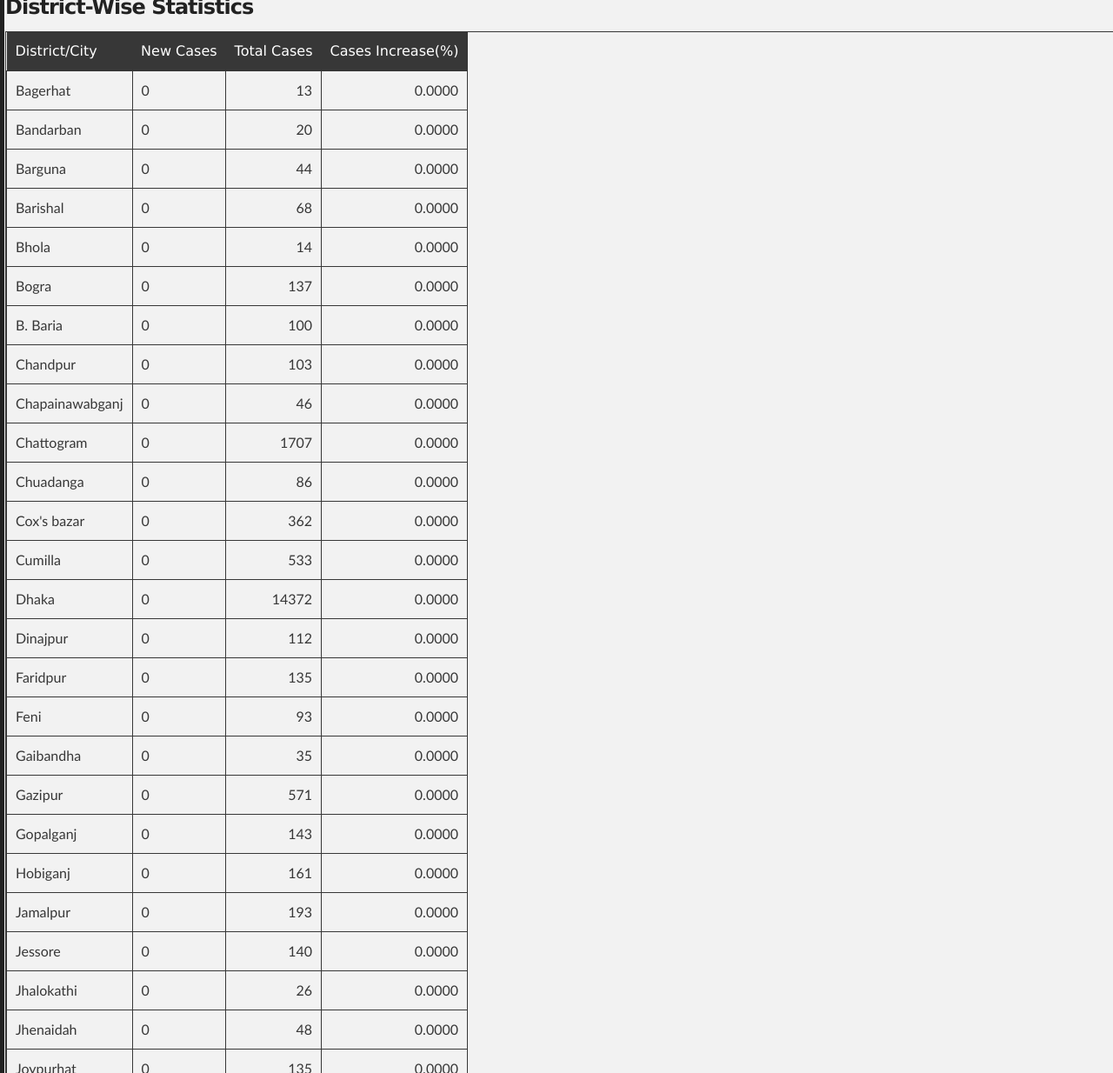
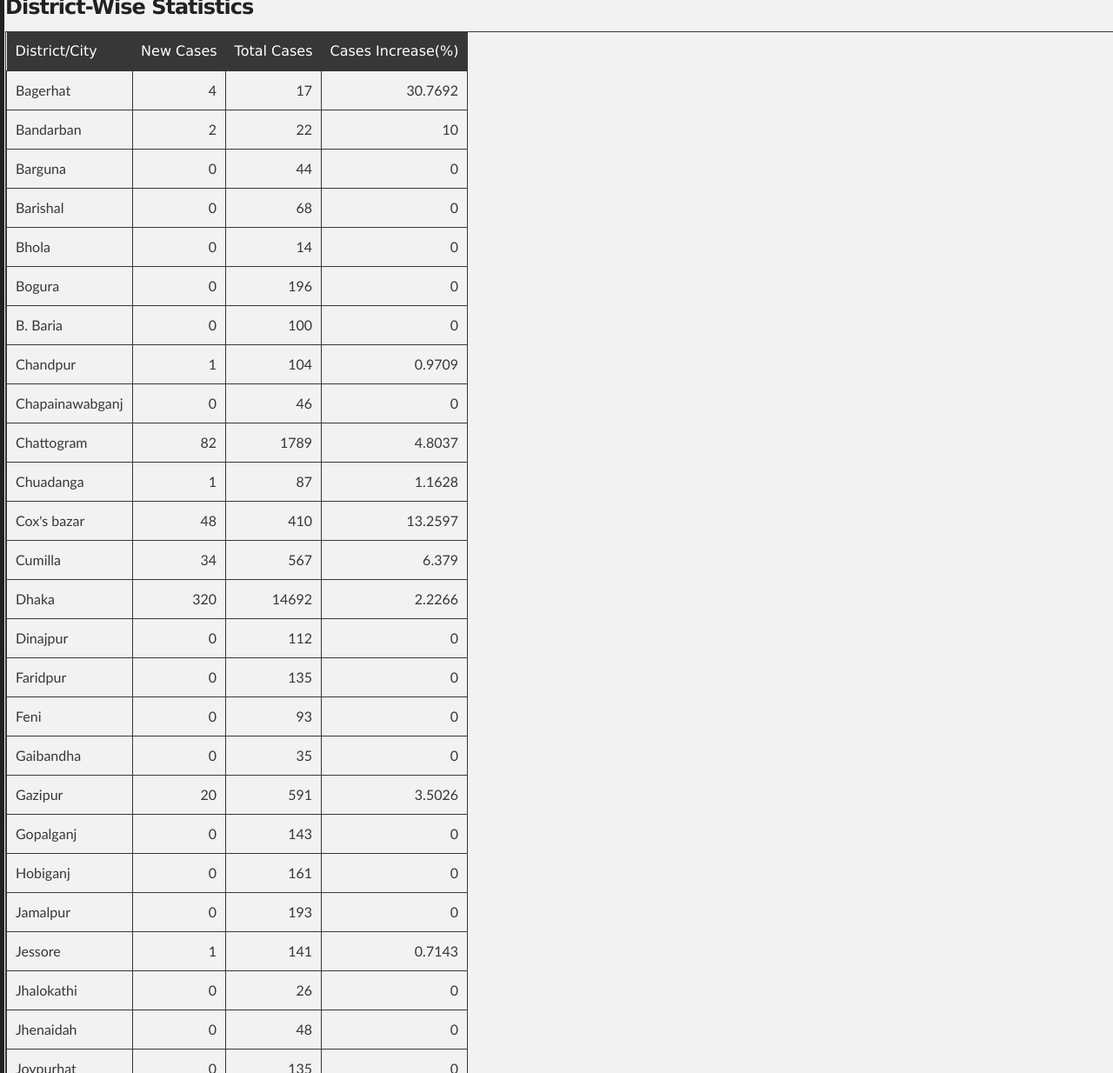
Before and after one commit to promitbasak/covid19bd, a Jekyll site: the page index.html, which Jekyll copies as it is, in a window 1280 px wide and 1400 px high, scrolled down 3997 px. Shown: the part 166-1400 px from the top of the window at 87% size. Built offline with Jekyll 4.4.1, drawn with Linux system fonts in a browser that asks for light colours; some of the changed text lies outside the part shown.

Commit message:
Update index.html

```diff
--- a/index.html
+++ b/index.html
@@ -127,387 +127,387 @@
 </tr></thead>
 <tbody><tr>
 <td>Bagerhat</td>
-<td>0</td>
-<td align="right">13</td>
-<td align="right">0.0000</td>
+<td align="right">4</td>
+<td align="right">17</td>
+<td align="right">30.7692</td>
 </tr>
 <tr>
 <td>Bandarban</td>
-<td>0</td>
+<td align="right">2</td>
+<td align="right">22</td>
+<td align="right">10</td>
+</tr>
+<tr>
+<td>Barguna</td>
+<td align="right">0</td>
+<td align="right">44</td>
+<td align="right">0</td>
+</tr>
+<tr>
+<td>Barishal</td>
+<td align="right">0</td>
+<td align="right">68</td>
+<td align="right">0</td>
+</tr>
+<tr>
+<td>Bhola</td>
+<td align="right">0</td>
+<td align="right">14</td>
+<td align="right">0</td>
+</tr>
+<tr>
+<td>Bogura</td>
+<td align="right">0</td>
+<td align="right">196</td>
+<td align="right">0</td>
+</tr>
+<tr>
+<td>B. Baria</td>
+<td align="right">0</td>
+<td align="right">100</td>
+<td align="right">0</td>
+</tr>
+<tr>
+<td>Chandpur</td>
+<td align="right">1</td>
+<td align="right">104</td>
+<td align="right">0.9709</td>
+</tr>
+<tr>
+<td>Chapainawabganj</td>
+<td align="right">0</td>
+<td align="right">46</td>
+<td align="right">0</td>
+</tr>
+<tr>
+<td>Chattogram</td>
+<td align="right">82</td>
+<td align="right">1789</td>
+<td align="right">4.8037</td>
+</tr>
+<tr>
+<td>Chuadanga</td>
+<td align="right">1</td>
+<td align="right">87</td>
+<td align="right">1.1628</td>
+</tr>
+<tr>
+<td>Cox&#39;s bazar</td>
+<td align="right">48</td>
+<td align="right">410</td>
+<td align="right">13.2597</td>
+</tr>
+<tr>
+<td>Cumilla</td>
+<td align="right">34</td>
+<td align="right">567</td>
+<td align="right">6.379</td>
+</tr>
+<tr>
+<td>Dhaka</td>
+<td align="right">320</td>
+<td align="right">14692</td>
+<td align="right">2.2266</td>
+</tr>
+<tr>
+<td>Dinajpur</td>
+<td align="right">0</td>
+<td align="right">112</td>
+<td align="right">0</td>
+</tr>
+<tr>
+<td>Faridpur</td>
+<td align="right">0</td>
+<td align="right">135</td>
+<td align="right">0</td>
+</tr>
+<tr>
+<td>Feni</td>
+<td align="right">0</td>
+<td align="right">93</td>
+<td align="right">0</td>
+</tr>
+<tr>
+<td>Gaibandha</td>
+<td align="right">0</td>
+<td align="right">35</td>
+<td align="right">0</td>
+</tr>
+<tr>
+<td>Gazipur</td>
 <td align="right">20</td>
-<td align="right">0.0000</td>
-</tr>
-<tr>
-<td>Barguna</td>
-<td>0</td>
-<td align="right">44</td>
-<td align="right">0.0000</td>
-</tr>
-<tr>
-<td>Barishal</td>
-<td>0</td>
-<td align="right">68</td>
-<td align="right">0.0000</td>
-</tr>
-<tr>
-<td>Bhola</td>
-<td>0</td>
-<td align="right">14</td>
-<td align="right">0.0000</td>
-</tr>
-<tr>
-<td>Bogra</td>
-<td>0</td>
-<td align="right">137</td>
-<td align="right">0.0000</td>
-</tr>
-<tr>
-<td>B. Baria</td>
-<td>0</td>
-<td align="right">100</td>
-<td align="right">0.0000</td>
-</tr>
-<tr>
-<td>Chandpur</td>
-<td>0</td>
-<td align="right">103</td>
-<td align="right">0.0000</td>
-</tr>
-<tr>
-<td>Chapainawabganj</td>
-<td>0</td>
-<td align="right">46</td>
-<td align="right">0.0000</td>
-</tr>
-<tr>
-<td>Chattogram</td>
-<td>0</td>
-<td align="right">1707</td>
-<td align="right">0.0000</td>
-</tr>
-<tr>
-<td>Chuadanga</td>
-<td>0</td>
-<td align="right">86</td>
-<td align="right">0.0000</td>
-</tr>
-<tr>
-<td>Cox&#39;s bazar</td>
-<td>0</td>
-<td align="right">362</td>
-<td align="right">0.0000</td>
-</tr>
-<tr>
-<td>Cumilla</td>
-<td>0</td>
-<td align="right">533</td>
-<td align="right">0.0000</td>
-</tr>
-<tr>
-<td>Dhaka</td>
-<td>0</td>
-<td align="right">14372</td>
-<td align="right">0.0000</td>
-</tr>
-<tr>
-<td>Dinajpur</td>
-<td>0</td>
-<td align="right">112</td>
-<td align="right">0.0000</td>
-</tr>
-<tr>
-<td>Faridpur</td>
-<td>0</td>
+<td align="right">591</td>
+<td align="right">3.5026</td>
+</tr>
+<tr>
+<td>Gopalganj</td>
+<td align="right">0</td>
+<td align="right">143</td>
+<td align="right">0</td>
+</tr>
+<tr>
+<td>Hobiganj</td>
+<td align="right">0</td>
+<td align="right">161</td>
+<td align="right">0</td>
+</tr>
+<tr>
+<td>Jamalpur</td>
+<td align="right">0</td>
+<td align="right">193</td>
+<td align="right">0</td>
+</tr>
+<tr>
+<td>Jessore</td>
+<td align="right">1</td>
+<td align="right">141</td>
+<td align="right">0.7143</td>
+</tr>
+<tr>
+<td>Jhalokathi</td>
+<td align="right">0</td>
+<td align="right">26</td>
+<td align="right">0</td>
+</tr>
+<tr>
+<td>Jhenaidah</td>
+<td align="right">0</td>
+<td align="right">48</td>
+<td align="right">0</td>
+</tr>
+<tr>
+<td>Joypurhat</td>
+<td align="right">0</td>
 <td align="right">135</td>
-<td align="right">0.0000</td>
-</tr>
-<tr>
-<td>Feni</td>
-<td>0</td>
-<td align="right">93</td>
-<td align="right">0.0000</td>
-</tr>
-<tr>
-<td>Gaibandha</td>
-<td>0</td>
-<td align="right">35</td>
-<td align="right">0.0000</td>
-</tr>
-<tr>
-<td>Gazipur</td>
-<td>0</td>
-<td align="right">571</td>
-<td align="right">0.0000</td>
-</tr>
-<tr>
-<td>Gopalganj</td>
-<td>0</td>
-<td align="right">143</td>
-<td align="right">0.0000</td>
-</tr>
-<tr>
-<td>Hobiganj</td>
-<td>0</td>
-<td align="right">161</td>
-<td align="right">0.0000</td>
-</tr>
-<tr>
-<td>Jamalpur</td>
-<td>0</td>
-<td align="right">193</td>
-<td align="right">0.0000</td>
-</tr>
-<tr>
-<td>Jessore</td>
-<td>0</td>
-<td align="right">140</td>
-<td align="right">0.0000</td>
-</tr>
-<tr>
-<td>Jhalokathi</td>
-<td>0</td>
+<td align="right">0</td>
+</tr>
+<tr>
+<td>Khagrachari</td>
+<td align="right">0</td>
 <td align="right">26</td>
-<td align="right">0.0000</td>
-</tr>
-<tr>
-<td>Jhenaidah</td>
-<td>0</td>
-<td align="right">48</td>
-<td align="right">0.0000</td>
-</tr>
-<tr>
-<td>Joypurhat</td>
-<td>0</td>
-<td align="right">135</td>
-<td align="right">0.0000</td>
-</tr>
-<tr>
-<td>Khagrachari</td>
-<td>0</td>
-<td align="right">26</td>
-<td align="right">0.0000</td>
+<td align="right">0</td>
 </tr>
 <tr>
 <td>Khulna</td>
-<td>0</td>
+<td align="right">5</td>
+<td align="right">56</td>
+<td align="right">9.8039</td>
+</tr>
+<tr>
+<td>Kishoreganj</td>
+<td align="right">0</td>
+<td align="right">231</td>
+<td align="right">0</td>
+</tr>
+<tr>
+<td>Kurigram</td>
+<td align="right">0</td>
+<td align="right">64</td>
+<td align="right">0</td>
+</tr>
+<tr>
+<td>Kushtia</td>
+<td align="right">0</td>
+<td align="right">39</td>
+<td align="right">0</td>
+</tr>
+<tr>
+<td>Laksmipur</td>
+<td align="right">0</td>
+<td align="right">104</td>
+<td align="right">0</td>
+</tr>
+<tr>
+<td>Lalmonirhat</td>
+<td align="right">0</td>
+<td align="right">31</td>
+<td align="right">0</td>
+</tr>
+<tr>
+<td>Madaripur</td>
+<td align="right">6</td>
+<td align="right">102</td>
+<td align="right">6.25</td>
+</tr>
+<tr>
+<td>Magura</td>
+<td align="right">0</td>
+<td align="right">23</td>
+<td align="right">0</td>
+</tr>
+<tr>
+<td>Manikganj</td>
+<td align="right">17</td>
+<td align="right">130</td>
+<td align="right">15.0442</td>
+</tr>
+<tr>
+<td>Moulovi Bazar</td>
+<td align="right">0</td>
+<td align="right">94</td>
+<td align="right">0</td>
+</tr>
+<tr>
+<td>Meherpur</td>
+<td align="right">0</td>
+<td align="right">12</td>
+<td align="right">0</td>
+</tr>
+<tr>
+<td>Munshigonj</td>
+<td align="right">20</td>
+<td align="right">601</td>
+<td align="right">3.4423</td>
+</tr>
+<tr>
+<td>Mymensingh</td>
+<td align="right">0</td>
+<td align="right">399</td>
+<td align="right">0</td>
+</tr>
+<tr>
+<td>Naogaon</td>
+<td align="right">1</td>
+<td align="right">102</td>
+<td align="right">0.9901</td>
+</tr>
+<tr>
+<td>Narail</td>
+<td align="right">0</td>
+<td align="right">25</td>
+<td align="right">0</td>
+</tr>
+<tr>
+<td>Narayanganj</td>
+<td align="right">31</td>
+<td align="right">1837</td>
+<td align="right">1.7165</td>
+</tr>
+<tr>
+<td>Narshingdi</td>
+<td align="right">0</td>
+<td align="right">175</td>
+<td align="right">0</td>
+</tr>
+<tr>
+<td>Natore</td>
+<td align="right">0</td>
+<td align="right">50</td>
+<td align="right">0</td>
+</tr>
+<tr>
+<td>Netrokona</td>
+<td align="right">0</td>
+<td align="right">206</td>
+<td align="right">0</td>
+</tr>
+<tr>
+<td>Nilphamari</td>
+<td align="right">1</td>
+<td align="right">82</td>
+<td align="right">1.2346</td>
+</tr>
+<tr>
+<td>Noakhali</td>
+<td align="right">0</td>
+<td align="right">378</td>
+<td align="right">0</td>
+</tr>
+<tr>
+<td>Pabna</td>
+<td align="right">1</td>
+<td align="right">37</td>
+<td align="right">2.7778</td>
+</tr>
+<tr>
+<td>Panchagar</td>
+<td align="right">0</td>
+<td align="right">40</td>
+<td align="right">0</td>
+</tr>
+<tr>
+<td>Potuakhali</td>
+<td align="right">0</td>
+<td align="right">36</td>
+<td align="right">0</td>
+</tr>
+<tr>
+<td>Pirojpur</td>
+<td align="right">0</td>
+<td align="right">22</td>
+<td align="right">0</td>
+</tr>
+<tr>
+<td>Rajbari</td>
+<td align="right">0</td>
+<td align="right">65</td>
+<td align="right">0</td>
+</tr>
+<tr>
+<td>Rajshahi</td>
+<td align="right">5</td>
+<td align="right">53</td>
+<td align="right">10.4167</td>
+</tr>
+<tr>
+<td>Rangmati</td>
+<td align="right">2</td>
+<td align="right">62</td>
+<td align="right">3.3333</td>
+</tr>
+<tr>
+<td>Rangpur</td>
+<td align="right">6</td>
+<td align="right">380</td>
+<td align="right">1.6043</td>
+</tr>
+<tr>
+<td>Satkhira</td>
+<td align="right">0</td>
+<td align="right">37</td>
+<td align="right">0</td>
+</tr>
+<tr>
+<td>Shariatpur</td>
+<td align="right">4</td>
+<td align="right">84</td>
+<td align="right">5</td>
+</tr>
+<tr>
+<td>Sherpur</td>
+<td align="right">0</td>
+<td align="right">81</td>
+<td align="right">0</td>
+</tr>
+<tr>
+<td>Sirajganj</td>
+<td align="right">0</td>
+<td align="right">15</td>
+<td align="right">0</td>
+</tr>
+<tr>
+<td>Sunamganj</td>
+<td align="right">0</td>
+<td align="right">84</td>
+<td align="right">0</td>
+</tr>
+<tr>
+<td>Sylhet</td>
+<td align="right">18</td>
+<td align="right">213</td>
+<td align="right">9.2308</td>
+</tr>
+<tr>
+<td>Tangail</td>
+<td align="right">0</td>
 <td align="right">51</td>
-<td align="right">0.0000</td>
-</tr>
-<tr>
-<td>Kishoreganj</td>
-<td>0</td>
-<td align="right">231</td>
-<td align="right">0.0000</td>
-</tr>
-<tr>
-<td>Kurigram</td>
-<td>0</td>
-<td align="right">64</td>
-<td align="right">0.0000</td>
-</tr>
-<tr>
-<td>Kushtia</td>
-<td>0</td>
-<td align="right">39</td>
-<td align="right">0.0000</td>
-</tr>
-<tr>
-<td>Laksmipur</td>
-<td>0</td>
-<td align="right">104</td>
-<td align="right">0.0000</td>
-</tr>
-<tr>
-<td>Lalmonirhat</td>
-<td>0</td>
-<td align="right">31</td>
-<td align="right">0.0000</td>
-</tr>
-<tr>
-<td>Madaripur</td>
-<td>0</td>
-<td align="right">96</td>
-<td align="right">0.0000</td>
-</tr>
-<tr>
-<td>Magura</td>
-<td>0</td>
-<td align="right">23</td>
-<td align="right">0.0000</td>
-</tr>
-<tr>
-<td>Manikganj</td>
-<td>0</td>
-<td align="right">113</td>
-<td align="right">0.0000</td>
-</tr>
-<tr>
-<td>Moulovi Bazar</td>
-<td>0</td>
-<td align="right">94</td>
-<td align="right">0.0000</td>
-</tr>
-<tr>
-<td>Meherpur</td>
-<td>0</td>
-<td align="right">12</td>
-<td align="right">0.0000</td>
-</tr>
-<tr>
-<td>Munshigonj</td>
-<td>0</td>
-<td align="right">581</td>
-<td align="right">0.0000</td>
-</tr>
-<tr>
-<td>Mymensingh</td>
-<td>0</td>
-<td align="right">399</td>
-<td align="right">0.0000</td>
-</tr>
-<tr>
-<td>Naogaon</td>
-<td>0</td>
-<td align="right">101</td>
-<td align="right">0.0000</td>
-</tr>
-<tr>
-<td>Narail</td>
-<td>0</td>
-<td align="right">25</td>
-<td align="right">0.0000</td>
-</tr>
-<tr>
-<td>Narayanganj</td>
-<td>0</td>
-<td align="right">1806</td>
-<td align="right">0.0000</td>
-</tr>
-<tr>
-<td>Narshingdi</td>
-<td>0</td>
-<td align="right">175</td>
-<td align="right">0.0000</td>
-</tr>
-<tr>
-<td>Natore</td>
-<td>0</td>
-<td align="right">50</td>
-<td align="right">0.0000</td>
-</tr>
-<tr>
-<td>Netrokona</td>
-<td>0</td>
-<td align="right">206</td>
-<td align="right">0.0000</td>
-</tr>
-<tr>
-<td>Nilphamari</td>
-<td>0</td>
-<td align="right">81</td>
-<td align="right">0.0000</td>
-</tr>
-<tr>
-<td>Noakhali</td>
-<td>0</td>
-<td align="right">378</td>
-<td align="right">0.0000</td>
-</tr>
-<tr>
-<td>Pabna</td>
-<td>0</td>
-<td align="right">36</td>
-<td align="right">0.0000</td>
-</tr>
-<tr>
-<td>Panchagar</td>
-<td>0</td>
-<td align="right">40</td>
-<td align="right">0.0000</td>
-</tr>
-<tr>
-<td>Potuakhali</td>
-<td>0</td>
-<td align="right">36</td>
-<td align="right">0.0000</td>
-</tr>
-<tr>
-<td>Pirojpur</td>
-<td>0</td>
-<td align="right">22</td>
-<td align="right">0.0000</td>
-</tr>
-<tr>
-<td>Rajbari</td>
-<td>0</td>
-<td align="right">65</td>
-<td align="right">0.0000</td>
-</tr>
-<tr>
-<td>Rajshahi</td>
-<td>0</td>
-<td align="right">48</td>
-<td align="right">0.0000</td>
-</tr>
-<tr>
-<td>Rangmati</td>
-<td>0</td>
-<td align="right">60</td>
-<td align="right">0.0000</td>
-</tr>
-<tr>
-<td>Rangpur</td>
-<td>0</td>
-<td align="right">374</td>
-<td align="right">0.0000</td>
-</tr>
-<tr>
-<td>Satkhira</td>
-<td>0</td>
-<td align="right">37</td>
-<td align="right">0.0000</td>
-</tr>
-<tr>
-<td>Shariatpur</td>
-<td>0</td>
-<td align="right">80</td>
-<td align="right">0.0000</td>
-</tr>
-<tr>
-<td>Sherpur</td>
-<td>0</td>
-<td align="right">81</td>
-<td align="right">0.0000</td>
-</tr>
-<tr>
-<td>Sirajganj</td>
-<td>0</td>
-<td align="right">15</td>
-<td align="right">0.0000</td>
-</tr>
-<tr>
-<td>Sunamganj</td>
-<td>0</td>
-<td align="right">84</td>
-<td align="right">0.0000</td>
-</tr>
-<tr>
-<td>Sylhet</td>
-<td>0</td>
-<td align="right">195</td>
-<td align="right">0.0000</td>
-</tr>
-<tr>
-<td>Tangail</td>
-<td>0</td>
-<td align="right">51</td>
-<td align="right">0.0000</td>
+<td align="right">0</td>
 </tr>
 <tr>
 <td>Thakurgaon</td>
-<td>0</td>
+<td align="right">0</td>
 <td align="right">59</td>
-<td align="right">0.0000</td>
+<td align="right">0</td>
 </tr>
 </tbody></table>
 
```
